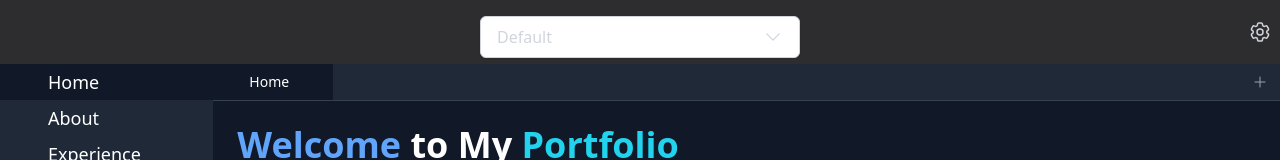
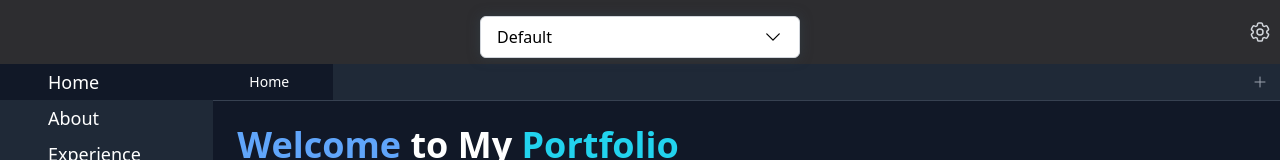
Before and after one commit to AUnderwood9/auiii-portfolio, a React (Vite) app: page / in a window 1280 px wide. Both pictures are taken after a click on the icon 1260 px from the left and 31 px from the top of the page. Shown: the top 160 px of the page. Built offline with nearby package versions, Linux system fonts and the light colour scheme; some icons are missing.

Commit message:
Some fixes to the theme selector.

```diff
--- a/src/components/ThemeSelector.tsx
+++ b/src/components/ThemeSelector.tsx
@@ -4,7 +4,7 @@ import { ChevronDownIcon } from '@heroicons/react/24/solid';
 
 const ThemeSelector: React.FC = () => {
   const [isOpen, setIsOpen] = useState(false);
-  const { currentTheme, setTheme } = useTheme();
+  const { currentTheme, setTheme, themeClass } = useTheme();
   const availableThemes = Object.keys(themeClasses) as AvailableThemes[];
   const wrapperRef = useRef<HTMLDivElement>(null);
 
@@ -38,7 +38,8 @@ const ThemeSelector: React.FC = () => {
           bg-white dark:bg-gray-700
           border border-gray-300 dark:border-gray-500
           flex items-center justify-between
-          ${isOpen ? 'rounded-t-md' : 'rounded-md shadow-sm'}
+          ${themeClass.themeSelector}
+          ${isOpen ? 'rounded-t-md' : 'rounded-md'}
         `}
         aria-haspopup="true"
         aria-expanded={isOpen}
--- a/src/context/ThemeContext.tsx
+++ b/src/context/ThemeContext.tsx
@@ -5,6 +5,7 @@ interface ThemeClass {
     header: string;
     primary: string;
     secondary: string;
+    themeSelector: string;
 }
 
 export type AvailableThemes = keyof typeof themeClasses;
@@ -35,12 +36,14 @@ export const themeClasses = {
         header: 'bg-[#2d2d30] text-gray-300',
         primary: 'bg-gray-900 text-white',
         secondary: 'bg-gray-800 text-white',
+        themeSelector: 'theme-shadow-default text-black'
     },
     dark: {
         name: 'Dark',
         header: 'bg-gray-900 text-white',
         primary: 'bg-gray-800 text-white',
         secondary: 'bg-gray-700 text-white',
+        themeSelector: 'theme-shadow-dark text-black'
     },
     light: {
         name: 'Light',
@@ -48,12 +51,14 @@ export const themeClasses = {
         header: 'bg-stone-100 text-black',
         primary: 'bg-white text-black',
         secondary: 'bg-gray-200 text-black',
+        themeSelector: 'theme-shadow-light text-black'
     },
     purple: {
         name: 'Purple',
         header: 'bg-purple-900 text-white',
         primary: 'bg-purple-600 text-white',
         secondary: 'bg-purple-500 text-white',
+        themeSelector: 'theme-shadow-purple text-black'
     },
 }
 
--- a/src/index.css
+++ b/src/index.css
@@ -6,7 +6,23 @@
     cursor: pointer;
 }
 
-#theme-selector:focus,
-#theme-selector:focus-visible {
-    outline: none;
+.theme-shadow-default {
+    box-shadow: 0 0 12px 0px rgba(54, 69, 79, 0.6);
 }
+
+.theme-shadow-dark {
+    box-shadow: 0 0 12px 0px rgba(0, 0, 0, 0.6);
+}
+
+.theme-shadow-light {
+    box-shadow: 0 0 12px 0px rgba(0, 0, 0, 0.6);
+}
+
+.theme-shadow-purple {
+    box-shadow: 0 0 12px 0px rgba(0, 0, 0, 0.6);
+}
+
+
+.theme-shadow {
+    box-shadow: 0 0 12px 0px rgba(0, 0, 0, 0.4);
+}
```
